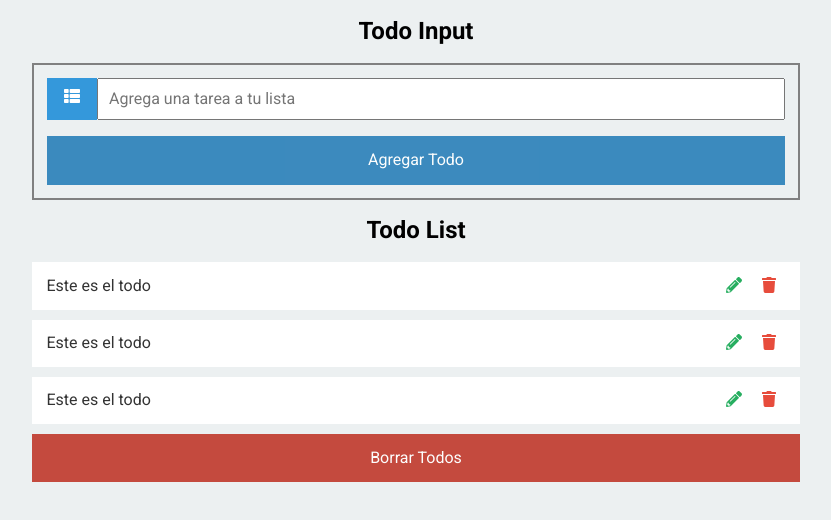
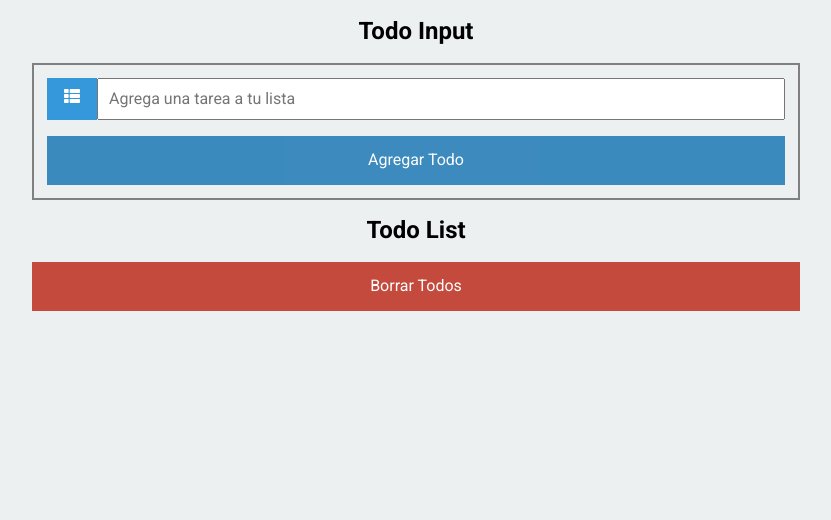
Before and after one commit to Chrissus14/react-todo-list, a React (Create React App) app: page / in a window 1280 px wide. Shown: the top 520 px of the page, without its empty margins (224-1055 px from the left). Built offline with nearby package versions, Linux system fonts and the light colour scheme.

Commit message:
add todos

```diff
--- a/src/App.jsx
+++ b/src/App.jsx
@@ -1,4 +1,5 @@
-import React from 'react'
+import React, { useState } from 'react'
+import { v4 as uuidv4 } from 'uuid';
 import styled, { createGlobalStyle } from 'styled-components';
 import TodoInput from './containers/TodoInput';
 import TodoList from './containers/TodoList';
@@ -22,11 +23,19 @@ const Main = styled.main`
 `;
 
 const App = () => {
+
+  const [todos, setTodos] = useState([])
+
+  const addTodo = ( todo ) => {
+    const newTodo = todos.concat({todo, id: uuidv4()})
+    setTodos(newTodo)
+  }
+
   return (
     <Main>
       <GlobalStyle/>
-      <TodoInput/>
-      <TodoList/>
+      <TodoInput handleAdd={addTodo} />
+      <TodoList todos={todos}/>
     </Main>
   );
 }
--- a/src/components/Input.jsx
+++ b/src/components/Input.jsx
@@ -14,11 +14,11 @@ const InputField = styled.input`
   outline: none;
 `;
 
-const Input = () => {
+const Input = ({ change }) => {
   return (
     <InputContainer className="input-container">
       <Icon icon={faThList} bg="#3498db" />
-      <InputField type="text" placeholder="Agrega una tarea a tu lista" />
+      <InputField onChange={change} type="text" placeholder="Agrega una tarea a tu lista" />
     </InputContainer>
   );
 }
--- a/src/components/TodoItem.jsx
+++ b/src/components/TodoItem.jsx
@@ -13,10 +13,10 @@ const Todo = styled.div`
   padding: 0.9rem;
 `
 
-const TodoItem = () => {
+const TodoItem = ({ todo }) => {
   return (
     <Todo>
-      <span>Este es el todo</span>
+      <span>{ todo }</span>
       <span>
         <Icon icon={faPencilAlt} color="#27ae60" />
         <Icon icon={faTrash} color="#e74c3c" />
--- a/src/containers/TodoInput.jsx
+++ b/src/containers/TodoInput.jsx
@@ -1,4 +1,4 @@
-import React from 'react'
+import React, { useState } from 'react'
 import Title from "../components/Title";
 import Input from "../components/Input";
 import Button from "../components/Button";
@@ -17,14 +17,26 @@ const FormContainer = styled.div`
   width: 100%;
 `;
 
-const TodoInput = () => {
+const TodoInput = ({ handleAdd }) => {
+
+  const [todo, setTodo] = useState('')
+
+  const handleChange = (e) => {
+    setTodo(e.target.value)
+  }
+
+  const handleSubmit = (e) => {
+    e.preventDefault()
+    handleAdd(todo)
+  }
+
   return (
       <TodoInputSection>
         <Title title="Todo Input" />
         <FormContainer>
-          <form>
-            <Input />
-          <Button name="Agregar Todo" bg='#2980b9' />
+          <form onSubmit={handleSubmit}>
+            <Input change={handleChange} />
+            <Button name="Agregar Todo" bg='#2980b9' />
           </form>
         </FormContainer>
       </TodoInputSection>
--- a/src/containers/TodoList.jsx
+++ b/src/containers/TodoList.jsx
@@ -12,13 +12,12 @@ const ListContainer = styled.section`
   }
 `;
 
-const TodoList = () => {
+const TodoList = ({ todos }) => {
+  const todosList = todos.map( todo => <TodoItem key={todo.id} todo={todo.todo} /> )
   return (
     <ListContainer>
       <Title title="Todo List" />
-      <TodoItem/>
-      <TodoItem />
-      <TodoItem />
+      { todosList }
       <Button name="Borrar Todos" bg='#c0392b'/>
     </ListContainer>
   )
```
